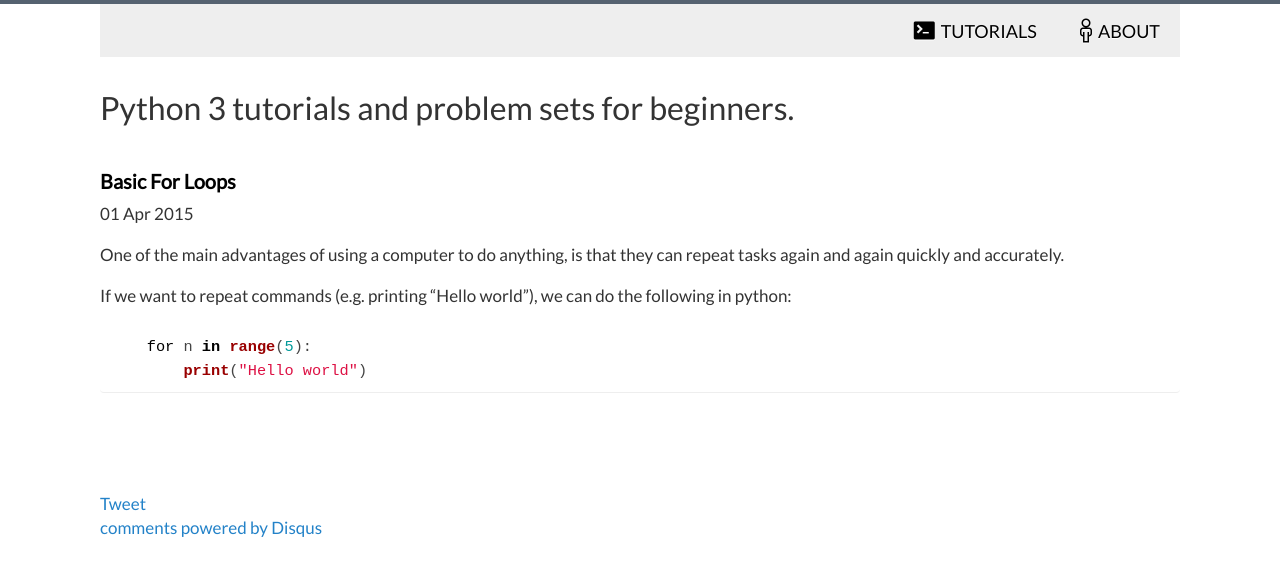
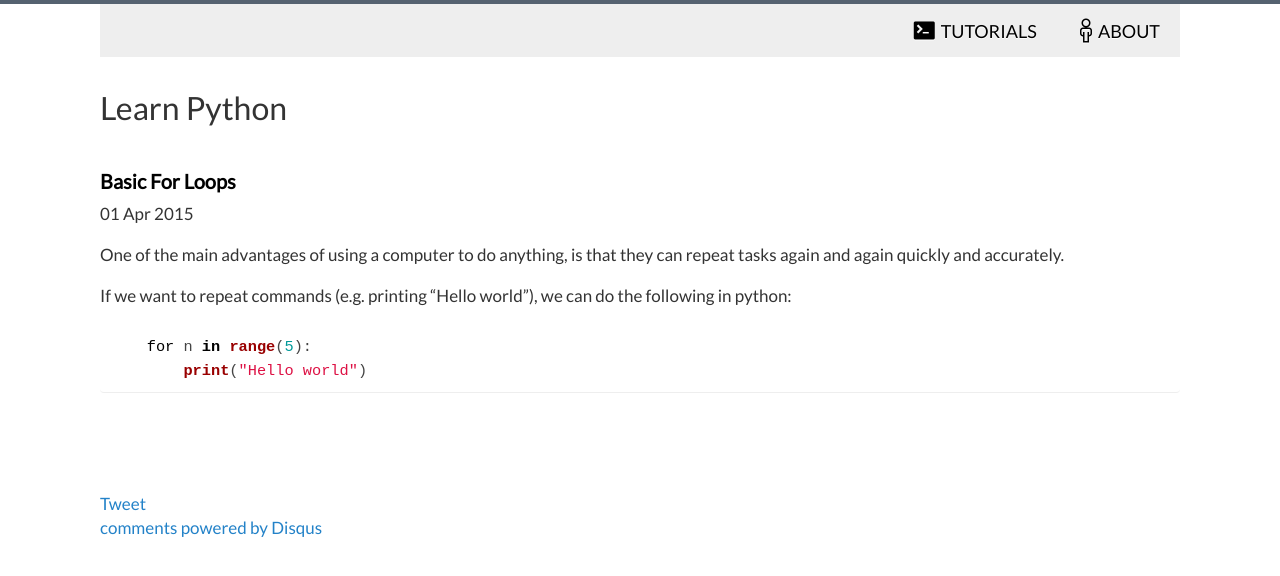
Before and after one commit to ptrobson/learn-python, a Jekyll site: the page built from _posts/2015-04-01-test.md, in a window 1280 px wide. Shown: the top 576 px of the page. Built offline with Jekyll 4.4.1, drawn with Linux system fonts in a browser that asks for light colours; Markdown is read by kramdown in place of the engine named in the settings; comment, search, counter and statistics services are not loaded.

Commit message:
Changed title

```diff
--- a/_config.yml
+++ b/_config.yml
@@ -3,8 +3,8 @@ markdown: redcarpet
 pygments: true
 url: http://vinitkumar.me/white-paper
 paginate: 8
-description: Python 3 tutorials and problem sets for beginners.
-intro: Python 3 tutorials and problem sets for beginners.
+description: Learn Python
+intro: Learn Python
 logo:             logo.png
 disqus_shortname: python-tutorials
 # url: http://gotchacode.com
```
